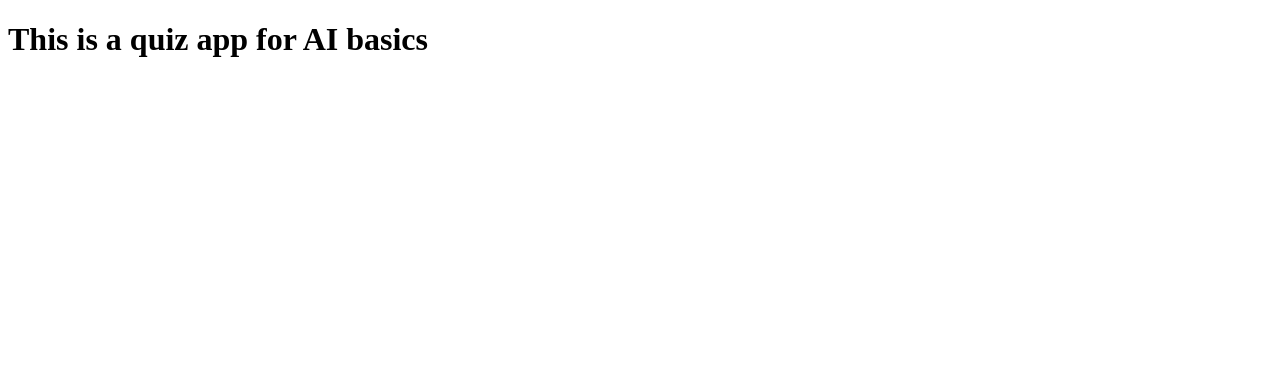
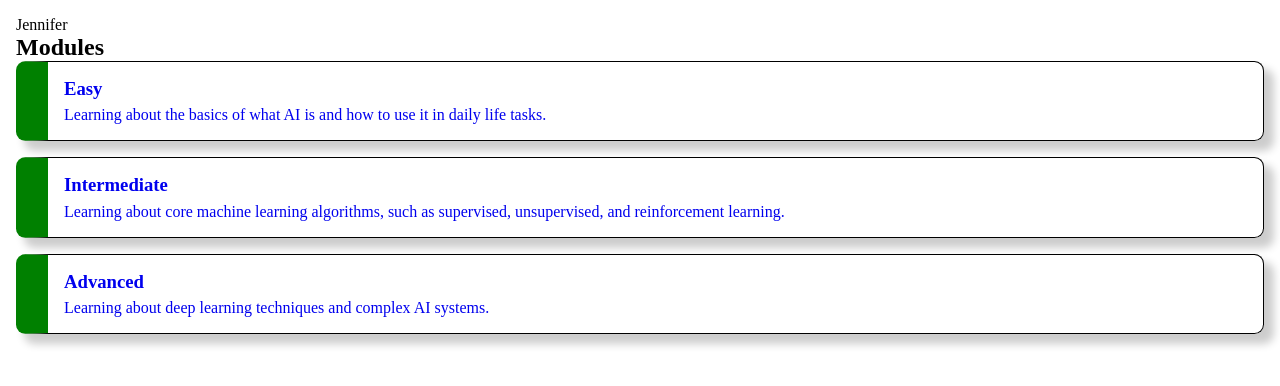
Before and after one commit to Sara-Ho99/industry-project, a React (Vite) app: page / in a window 1280 px wide. Shown: the top 386 px of the page. Built offline with nearby package versions, Linux system fonts and the light colour scheme.

Commit message:
add modules page and react router dom

```diff
--- a/package.json
+++ b/package.json
@@ -15,6 +15,7 @@
     "dotenv": "^16.4.7",
     "react": "^18.3.1",
     "react-dom": "^18.3.1",
+    "react-router-dom": "^7.1.5",
     "sass": "^1.84.0"
   },
   "devDependencies": {
--- a/src/App.jsx
+++ b/src/App.jsx
@@ -1,10 +1,15 @@
 import "./App.scss";
+import { BrowserRouter, Routes, Route, Navigate } from "react-router-dom";
+import ModulesPage from "./pages/modulesPage/modulesPage";
 
 function App() {
   return (
-    <>
-      <h1>This is a quiz app for AI basics</h1>
-    </>
+    <BrowserRouter>
+      <Routes>
+        <Route path="/" element={<ModulesPage />} />
+        {/* <Route path="*" element={<Navigate to="/" />} /> */}
+      </Routes>
+    </BrowserRouter>
   );
 }
 
--- a/src/App.scss
+++ b/src/App.scss
@@ -0,0 +1,14 @@
+html {
+  box-sizing: border-box;
+}
+* {
+  margin: 0px;
+  padding: 0px;
+  box-sizing: border-box;
+}
+ul {
+  list-style-type: none;
+}
+a {
+  text-decoration: none;
+}
--- /dev/null
+++ b/src/components/ModulesList/ModulesList.jsx
@@ -0,0 +1,37 @@
+import "./ModulesList.scss";
+import { Link } from "react-router-dom";
+
+function ModulesList() {
+  return (
+    <ul className="modules">
+      <li>
+        <Link to={`/easy/1`} className="modules__option">
+          <h3 className="modules__title">Easy</h3>
+          <p className="modules__description">
+            Learning about the basics of what AI is and how to use it in daily
+            life tasks.
+          </p>
+        </Link>
+      </li>
+      <li>
+        <Link to={"/intermediate/1"} className="modules__option">
+          <h3 className="modules__title">Intermediate</h3>
+          <p className="modules__description">
+            Learning about core machine learning algorithms, such as supervised,
+            unsupervised, and reinforcement learning.
+          </p>
+        </Link>
+      </li>
+      <li>
+        <Link to={"/advanced/1"} className="modules__option">
+          <h3 className="modules__title">Advanced</h3>
+          <p className="modules__description">
+            Learning about deep learning techniques and complex AI systems.
+          </p>
+        </Link>
+      </li>
+    </ul>
+  );
+}
+
+export default ModulesList;
--- /dev/null
+++ b/src/components/ModulesList/ModulesList.scss
@@ -0,0 +1,21 @@
+.modules {
+  //   background-color: rgb(182, 161, 202);
+  height: 80%;
+  display: flex;
+  flex-direction: column;
+  gap: 1rem;
+  &__option {
+    display: flex;
+    flex-direction: column;
+    gap: 0.4rem;
+    padding: 1rem;
+    border: 1px solid black;
+    border-radius: 0.6rem;
+    border-left: 2rem solid green;
+    box-shadow: 9px 9px 9px 1px rgba(0, 0, 0, 0.2);
+  }
+  &__title {
+  }
+  &__description {
+  }
+}
--- /dev/null
+++ b/src/pages/ModulesPage/ModulesPage.jsx
@@ -0,0 +1,16 @@
+import "./ModulesPage.scss";
+import ModulesList from "../../components/ModulesList/ModulesList";
+
+function ModulesPage() {
+  return (
+    <div className="modules-page">
+      <header>
+        <p>Jennifer</p>
+      </header>
+      <h2>Modules</h2>
+      <ModulesList />
+    </div>
+  );
+}
+
+export default ModulesPage;
--- /dev/null
+++ b/src/pages/ModulesPage/ModulesPage.scss
@@ -0,0 +1,3 @@
+.modules-page {
+  margin: 1rem;
+}
```
Also changed, not shown: 1 other file (tests, documents, lock files or other folders).
